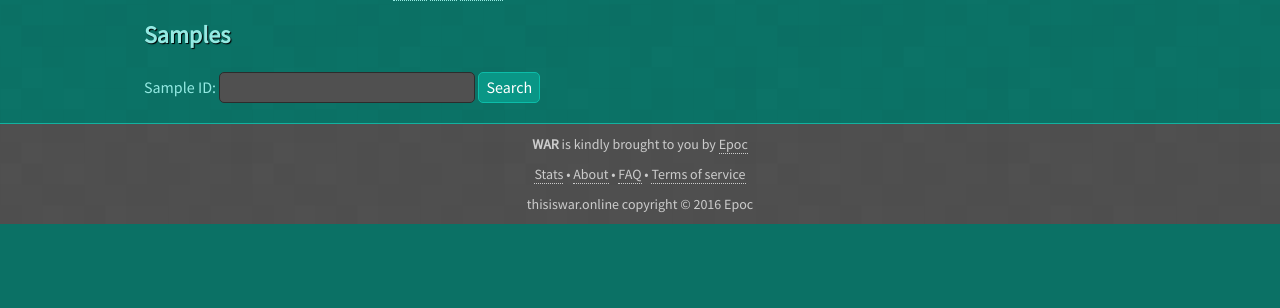
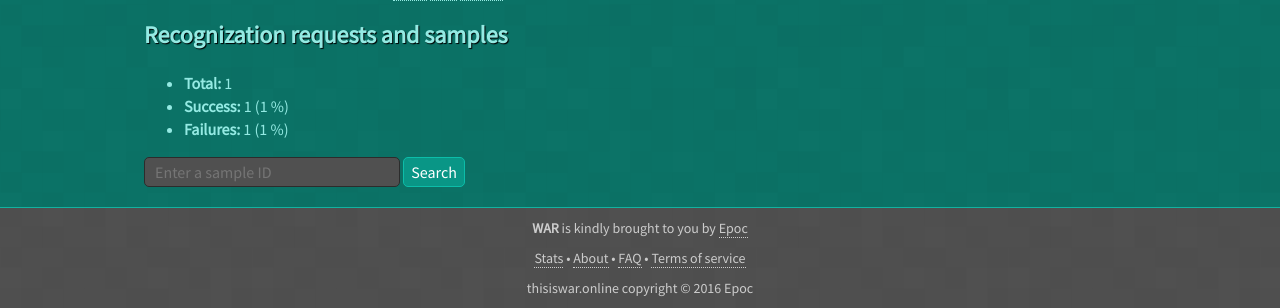
Before and after one commit to EpocDotFr/war, a Flask app: template templates/manage/home.html in a window 1280 px wide. Shown: the part 672-980 px from the top of the page. Before the commit the page ends 896 px from the top, so only its background shows below. Run offline with Flask 2, Linux system fonts and the light colour scheme; the template is opened without the code that fills it: most values are stand-ins (such as "Sample title", 1, 10 or a date in 2020); parts of the project's set-up code (start-up, migrations or seed data) failed here and were passed over; some libraries are stand-ins or nearby versions.

Commit message:
Add global stats on the manage home

```diff
--- a/routes.py
+++ b/routes.py
@@ -104,7 +104,7 @@ def one_news(slug):
     return render_template('news/one.html', the_news=the_news)
 
 
-# Sample recognization handling
+# Sample recognization
 @app.route('/recognize', methods=['POST'])
 def recognize():
     ajax_response = {
@@ -215,8 +215,9 @@ def manage():
     db = get_database()
 
     news_list = get_news_list(db)
+    global_stats = get_global_stats(db)
 
-    return render_template('manage/home.html', news_list=news_list)
+    return render_template('manage/home.html', news_list=news_list, global_stats=global_stats)
 
 
 # Managing dashboard data
--- a/templates/manage/home.html
+++ b/templates/manage/home.html
@@ -37,10 +37,16 @@
     <div class="alert-info">No news to display.</div>
     {% endif %}
 
-    <h2>Samples</h2>
+    <h2>Recognization requests and samples</h2>
+
+    <ul>
+        <li><strong>Total:</strong> {{ global_stats.total_successes_and_failures }}</li>
+        <li><strong>Success:</strong> {{ global_stats.total_successes }} ({{ global_stats.total_successes_percent }} %)</li>
+        <li><strong>Failures:</strong> {{ global_stats.total_failures }} ({{ global_stats.total_failures_percent }} %)</li>
+    </ul>
 
     <form id="search-sample">
-        <p><label for="sample-id">Sample ID:</label> <input type="text" id="sample-id" name="sample-id" maxlength="24" size="24" minlength="24" required> <button type="submit">Search</button></p>
+        <p><input type="text" id="sample-id" name="sample-id" maxlength="24" size="24" minlength="24" required placeholder="Enter a sample ID"> <button type="submit">Search</button></p>
     </form>
 
     <script src="https://cdnjs.cloudflare.com/ajax/libs/zepto/1.1.7/zepto.min.js"></script>
```
